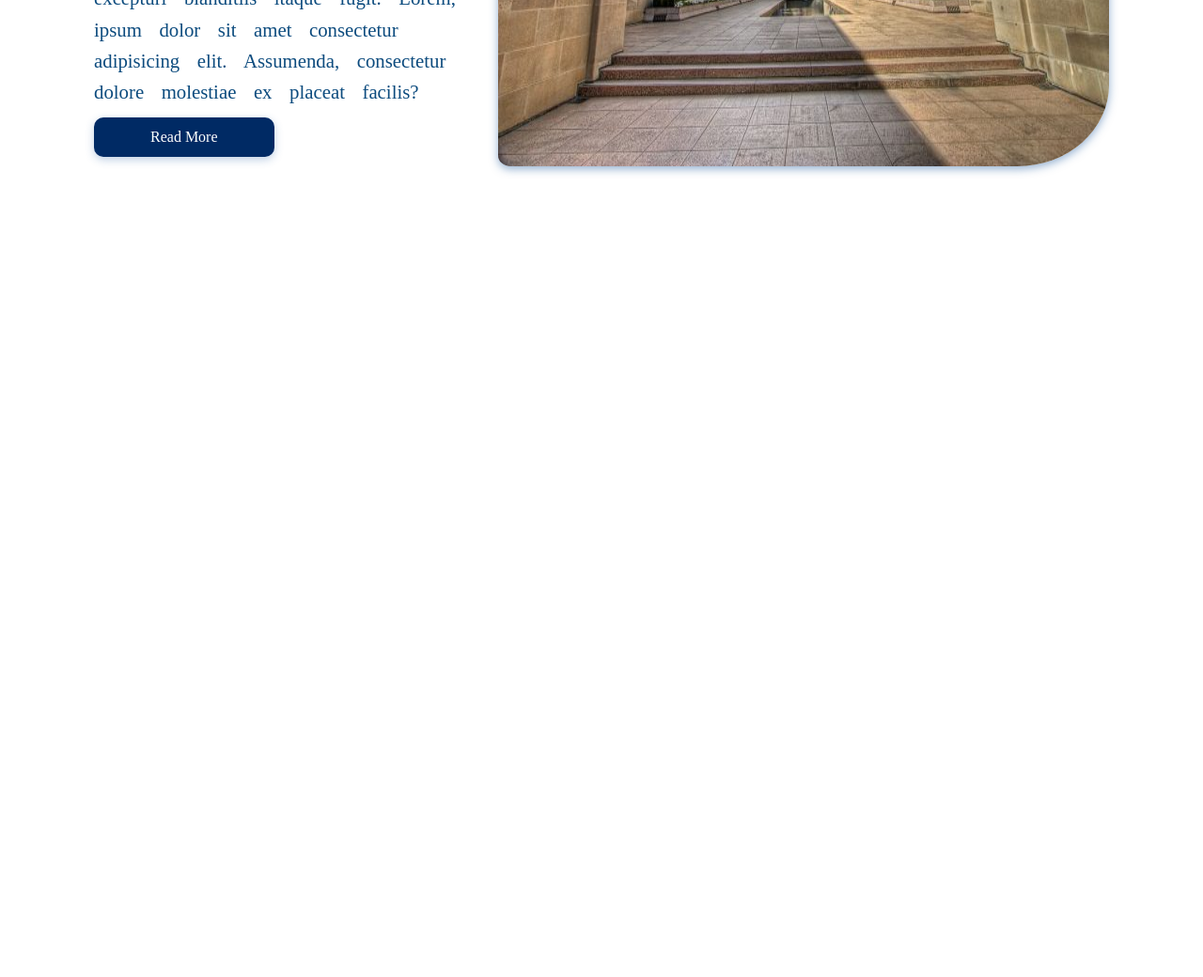
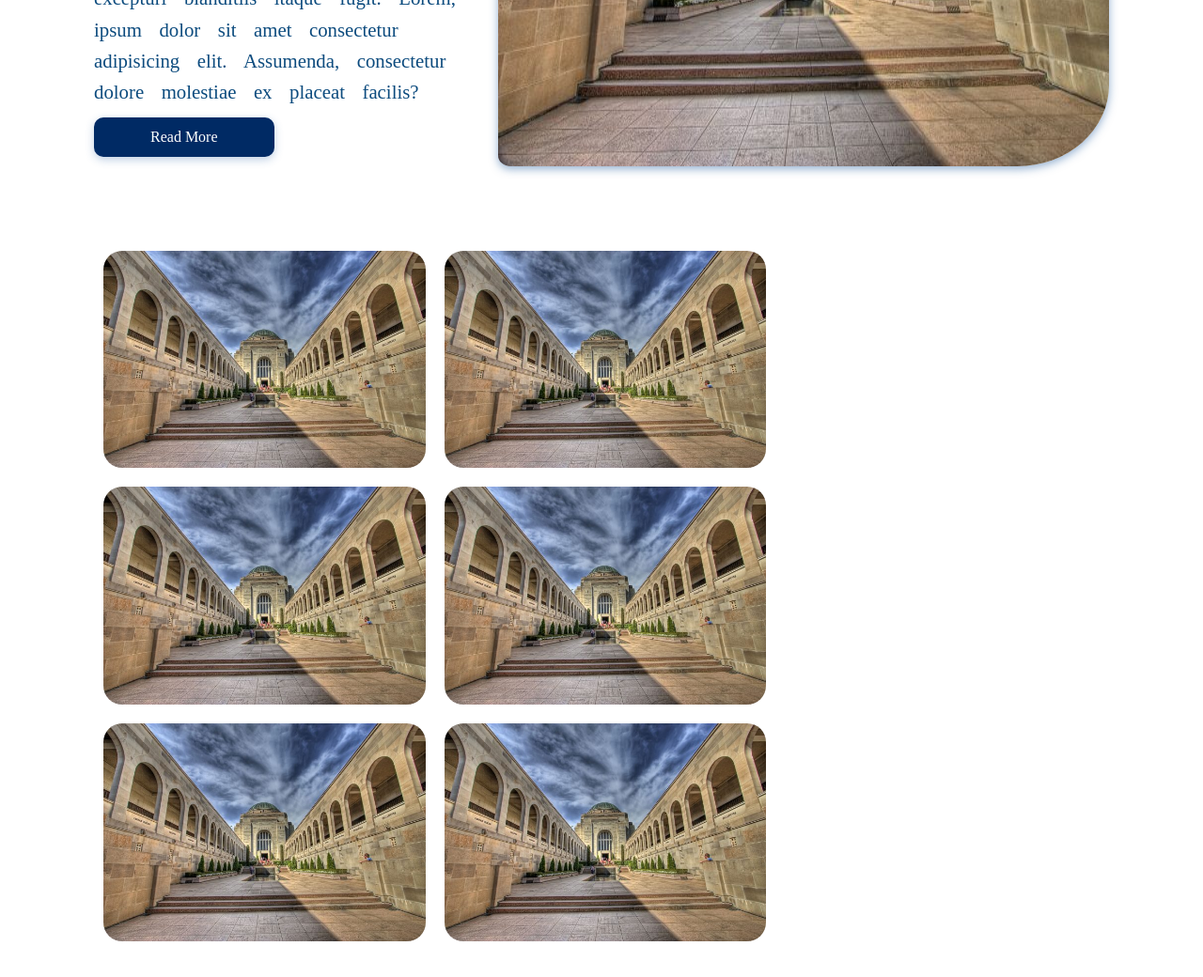
Before and after one commit to Sapana1999/PORTFOLIO, a plain HTML site: page index.html in a window 1280 px wide. Shown: the part 500-1540 px from the top of the page at 94% size. Before the commit the page ends 800 px from the top, so only its background shows below. Drawn offline with Linux system fonts and the light colour scheme.

Commit message:
gallery section

```diff
--- a/css/style.css
+++ b/css/style.css
@@ -11,6 +11,9 @@
     font-size: 1rem;
     box-shadow: 0 3px 10px rgba(44, 100, 164, 0.3);
     text-decoration: none;
+}
+.primary-img {
+    border-radius: 20px 20px;
 }
 .primary-btn:hover {
     background-color: rgb(250, 250, 250);
@@ -92,3 +95,15 @@ h3{
     background-color: #002a64;
     border-radius: 15% 2%;
 }
+
+/* Gallery Section */
+.gallery {
+    display: flex;
+    flex-wrap: wrap;
+    padding: 40px 100px;
+    width: 85%;
+}
+.gallery>* {
+    flex: 0 0 31.5%;
+    padding: 10px 10px;
+}
--- a/index.html
+++ b/index.html
@@ -8,7 +8,6 @@
     <link rel="stylesheet" href="./css/style.css" />
 </head>
 <body>
-    <!-- Main Layout -->
     <div class="container">
         <!-- Nav Start -->
        <nav class="pnav">
@@ -34,7 +33,15 @@
         </div>
    </section>
    <!-- End About Section -->
-    <!-- End Main Layout -->
-
+   <!-- Gallery Section -->
+   <section class="gallery">
+    <div><img class="primary-img" src="./assets/img/aus.jpg" width="100%" height="100%" /></div>
+    <div><img class="primary-img" src="./assets/img/aus.jpg" width="100%" height="100%" /></div>
+    <div><img class="primary-img" src="./assets/img/aus.jpg" width="100%" height="100%" /></div>
+    <div><img class="primary-img" src="./assets/img/aus.jpg" width="100%" height="100%" /></div>
+    <div><img class="primary-img" src="./assets/img/aus.jpg" width="100%" height="100%" /></div>
+    <div><img class="primary-img" src="./assets/img/aus.jpg" width="100%" height="100%" /></div>
+   </section>
+   <!-- Gallery Section End -->
 </body>
 </html>
```
